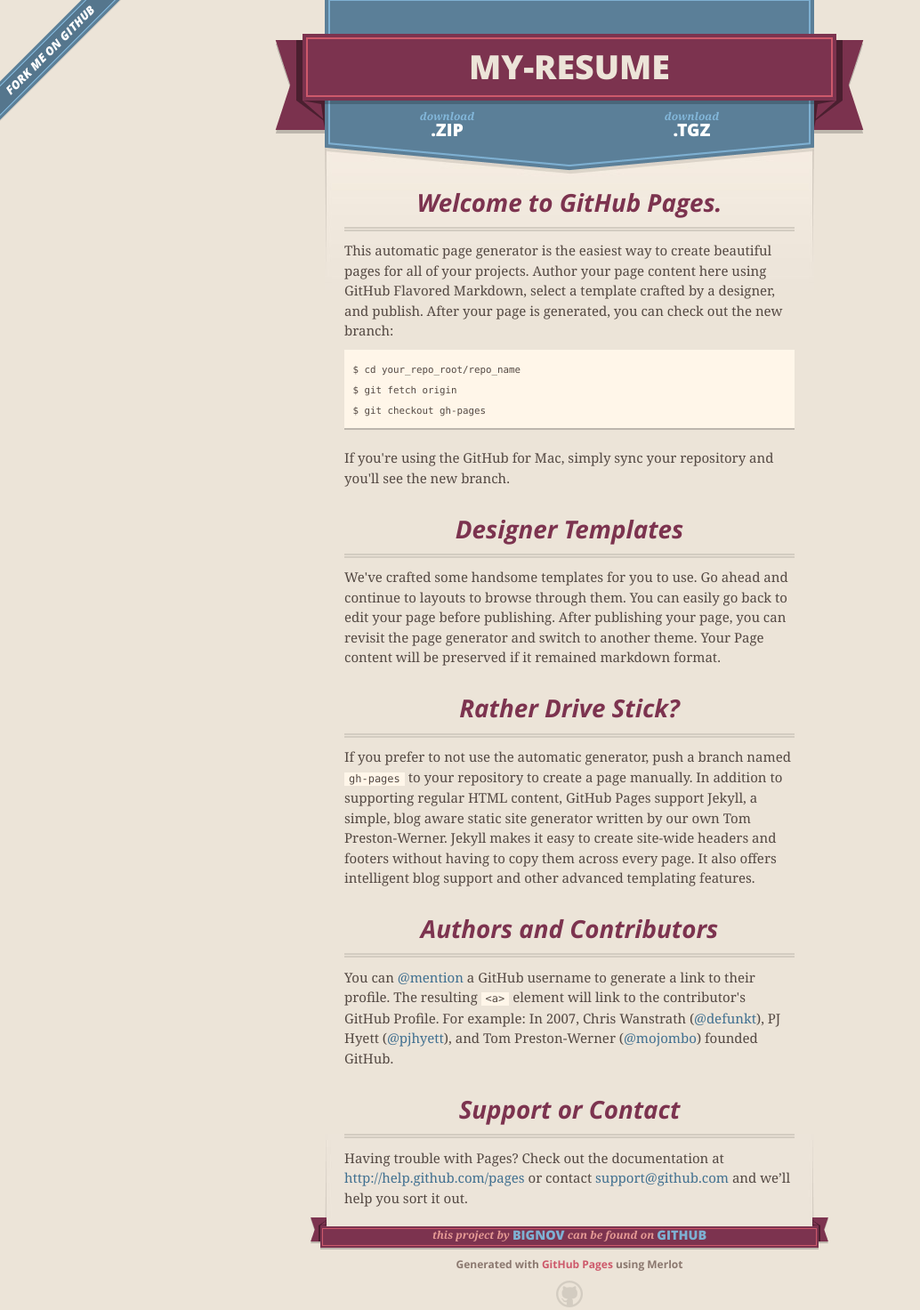
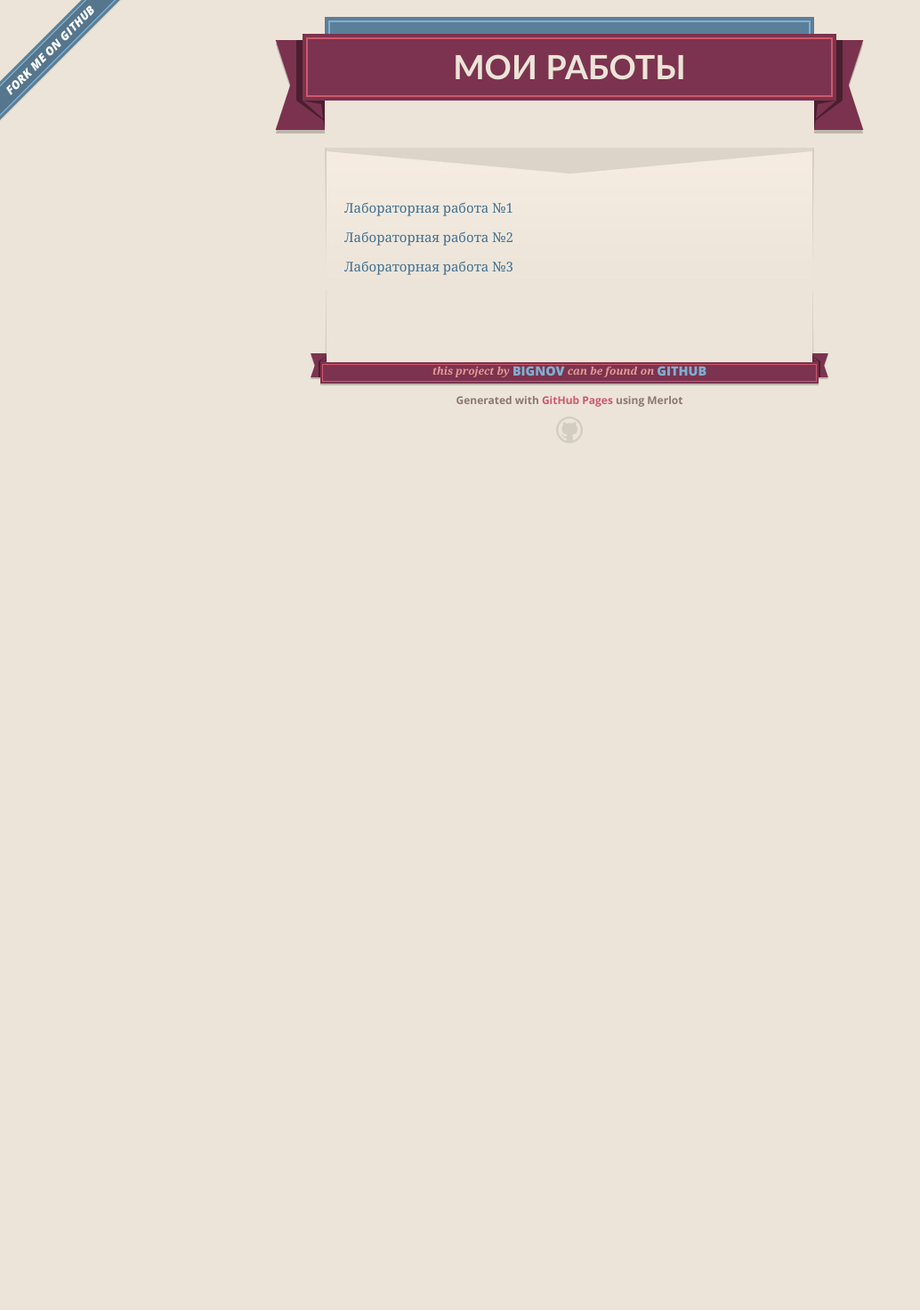
Before and after one commit to Bignov/My-Resume, a plain HTML site: page index.html in a window 1280 px wide. Shown: the whole page at 89% size, without its empty margins (0-1034 px from the left). After the commit the page ends 800 px from the top, so only its background shows below. Drawn offline with nearby package versions, Linux system fonts and the light colour scheme.

Commit message:
Update index.html

```diff
--- a/index.html
+++ b/index.html
@@ -17,17 +17,17 @@
         $('#main_content').headsmart()
       })
     </script>
-    <title>My-resume by Bignov</title>
+    <title>Resume by Bignov</title>
   </head>
 
   <body>
-    <a id="forkme_banner" href="https://github.com/Bignov/My-Resume">View on GitHub</a>
+    <a id="forkme_banner" href="https://github.com/Bignov/Resume">View on GitHub</a>
     <div class="shell">
 
       <header>
         <span class="ribbon-outer">
           <span class="ribbon-inner">
-            <h1>My-resume</h1>
+            <h1>Мои работы</h1>
             <h2></h2>
           </span>
           <span class="left-tail"></span>
@@ -37,7 +37,6 @@
 
       <section id="downloads">
         <span class="inner">
-          <a href="https://github.com/Bignov/My-Resume/zipball/master" class="zip"><em>download</em> .ZIP</a><a href="https://github.com/Bignov/My-Resume/tarball/master" class="tgz"><em>download</em> .TGZ</a>
         </span>
       </section>
 
@@ -46,43 +45,15 @@
 
 
       <section id="main_content">
-        <h3>
-<a name="welcome-to-github-pages" class="anchor" href="#welcome-to-github-pages"><span class="octicon octicon-link"></span></a>Welcome to GitHub Pages.</h3>
-
-<p>This automatic page generator is the easiest way to create beautiful pages for all of your projects. Author your page content here using GitHub Flavored Markdown, select a template crafted by a designer, and publish. After your page is generated, you can check out the new branch:</p>
-
-<pre><code>$ cd your_repo_root/repo_name
-$ git fetch origin
-$ git checkout gh-pages
-</code></pre>
-
-<p>If you're using the GitHub for Mac, simply sync your repository and you'll see the new branch.</p>
-
-<h3>
-<a name="designer-templates" class="anchor" href="#designer-templates"><span class="octicon octicon-link"></span></a>Designer Templates</h3>
-
-<p>We've crafted some handsome templates for you to use. Go ahead and continue to layouts to browse through them. You can easily go back to edit your page before publishing. After publishing your page, you can revisit the page generator and switch to another theme. Your Page content will be preserved if it remained markdown format.</p>
-
-<h3>
-<a name="rather-drive-stick" class="anchor" href="#rather-drive-stick"><span class="octicon octicon-link"></span></a>Rather Drive Stick?</h3>
-
-<p>If you prefer to not use the automatic generator, push a branch named <code>gh-pages</code> to your repository to create a page manually. In addition to supporting regular HTML content, GitHub Pages support Jekyll, a simple, blog aware static site generator written by our own Tom Preston-Werner. Jekyll makes it easy to create site-wide headers and footers without having to copy them across every page. It also offers intelligent blog support and other advanced templating features.</p>
-
-<h3>
-<a name="authors-and-contributors" class="anchor" href="#authors-and-contributors"><span class="octicon octicon-link"></span></a>Authors and Contributors</h3>
-
-<p>You can <a href="https://github.com/blog/821" class="user-mention">@mention</a> a GitHub username to generate a link to their profile. The resulting <code>&lt;a&gt;</code> element will link to the contributor's GitHub Profile. For example: In 2007, Chris Wanstrath (<a href="https://github.com/defunkt" class="user-mention">@defunkt</a>), PJ Hyett (<a href="https://github.com/pjhyett" class="user-mention">@pjhyett</a>), and Tom Preston-Werner (<a href="https://github.com/mojombo" class="user-mention">@mojombo</a>) founded GitHub.</p>
-
-<h3>
-<a name="support-or-contact" class="anchor" href="#support-or-contact"><span class="octicon octicon-link"></span></a>Support or Contact</h3>
-
-<p>Having trouble with Pages? Check out the documentation at <a href="http://help.github.com/pages">http://help.github.com/pages</a> or contact <a href="mailto:support@github.com">support@github.com</a> and we’ll help you sort it out.</p>
-      </section>
+       <p><a href="1.html">Лабораторная работа №1</a></p>
+       <p><a href="2.html">Лабораторная работа №2</a></p>
+       <p><a href="3.html">Лабораторная работа №3</a></p>
+        </section>
 
       <footer>
         <span class="ribbon-outer">
           <span class="ribbon-inner">
-            <p>this project by <a href="https://github.com/Bignov">Bignov</a> can be found on <a href="https://github.com/Bignov/My-Resume">GitHub</a></p>
+            <p>this project by <a href="https://github.com/Bignov">Bignov</a> can be found on <a href="https://github.com/Bignov/Resume">GitHub</a></p>
           </span>
           <span class="left-tail"></span>
           <span class="right-tail"></span>
```
